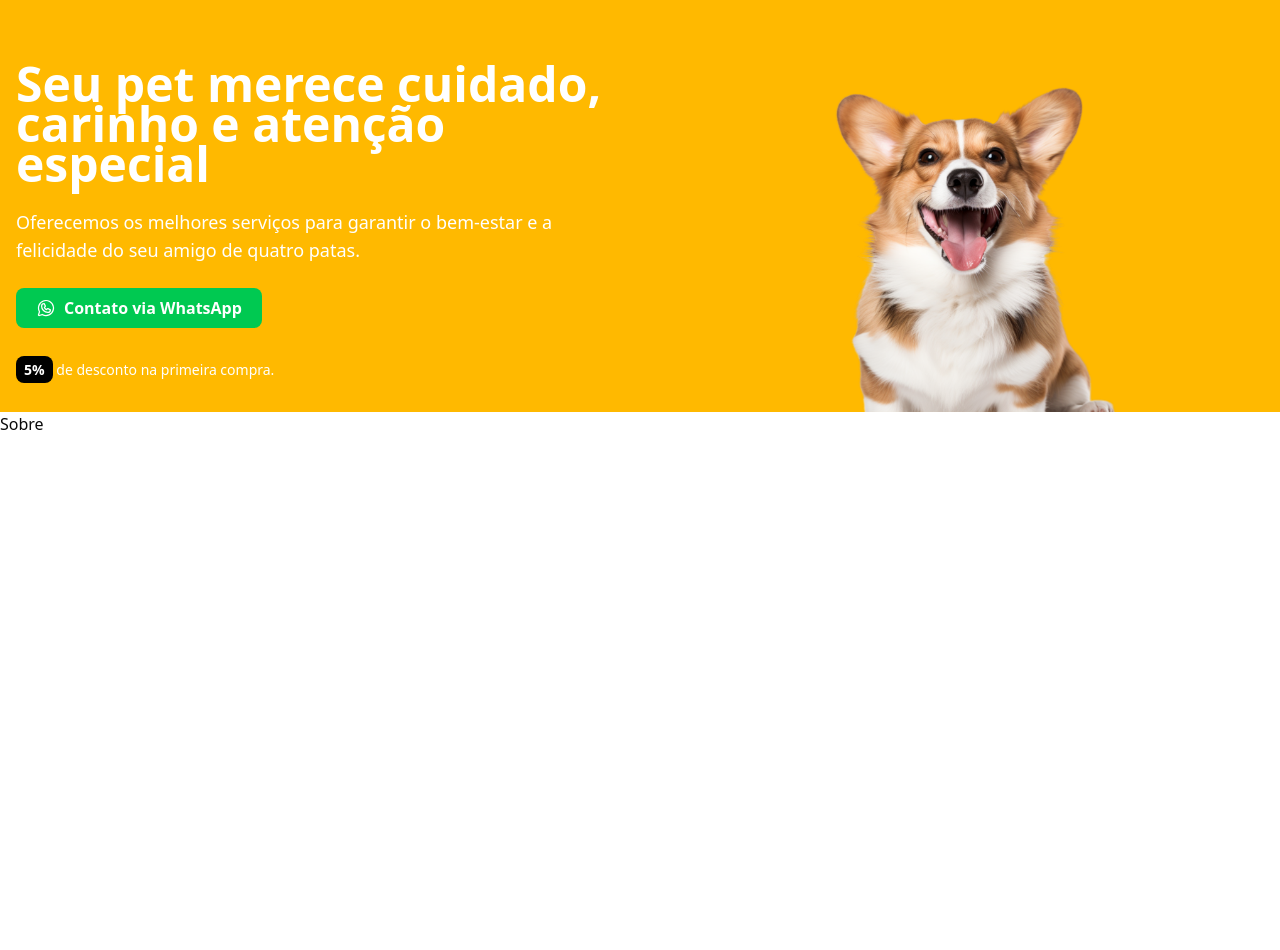
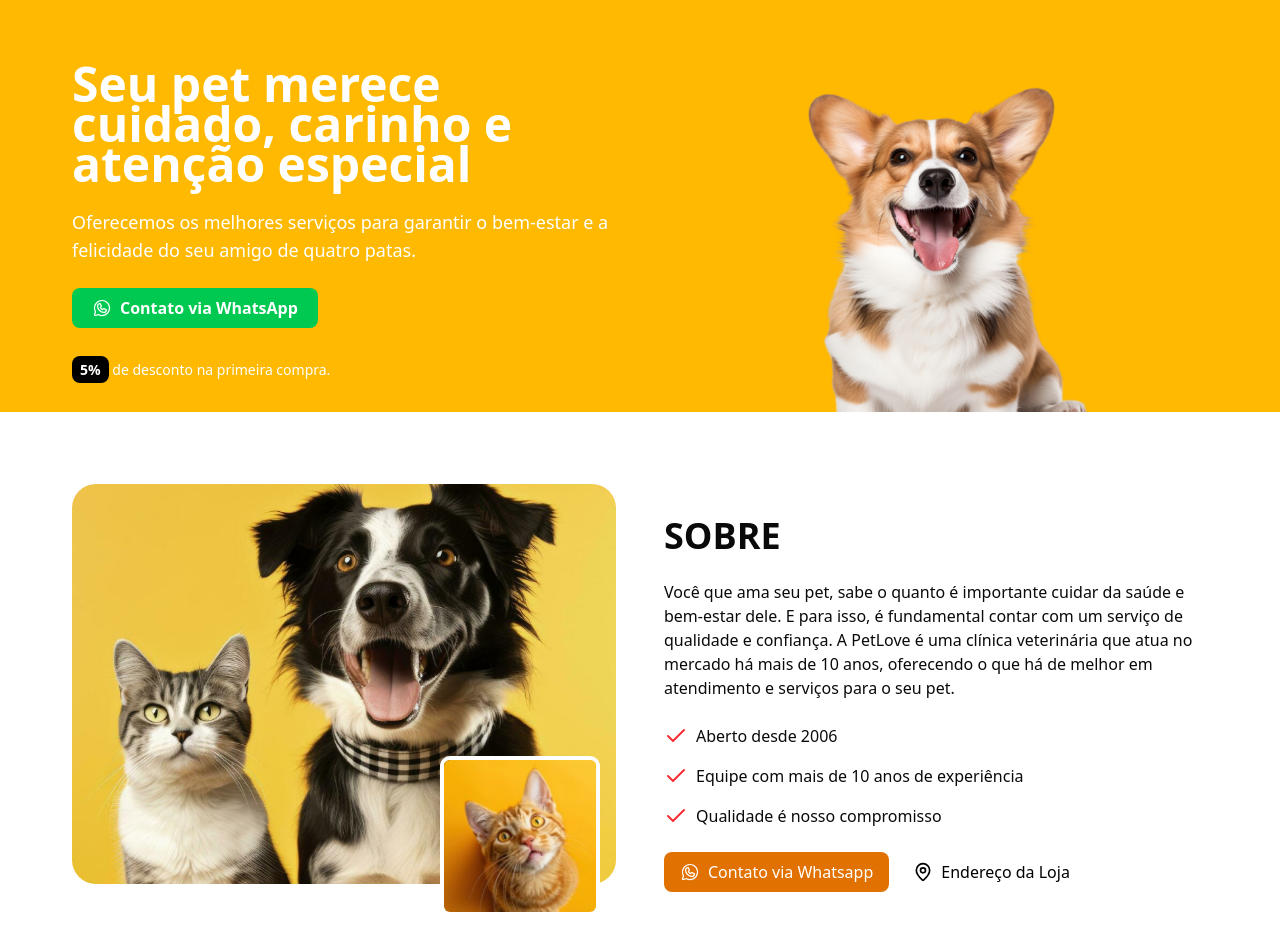
Before and after one commit to dzordii/petdev, a Next.js app: page / in a window 1280 px wide. Shown: the top 950 px of the page. Before the commit the page ends 800 px from the top, so only its background shows below. Built offline with nearby package versions, Linux system fonts and the light colour scheme.

Commit message:
about section

```diff
--- a/src/app/_components/About.tsx
+++ b/src/app/_components/About.tsx
@@ -1,7 +1,80 @@
+import Image from "next/image";
+import about1Img from "../../../public/about-1.png";
+import about2Img from "../../../public/about-2.png";
+import { Check, MapPin } from "lucide-react";
+import { WhatsappLogo } from "@phosphor-icons/react/dist/ssr";
+
 export function About() {
-    return(
-        <section>
-            <h1>Sobre</h1>
-        </section>
-    )
+  return (
+    <section className="bg-50 py-16 lg:px-14">
+      <div className="container mx-auto">
+        <div className="grid grid-cols-1 lg:grid-cols-2 gap-12 items-center px-4">
+          <div className="relative">
+            <div className="relative w-full h-[400px] rounded-3xl overflow-hidden">
+              <Image
+                src={about1Img}
+                alt="Foto do Cachorro"
+                fill
+                quality={100}
+                className="object-cover hover:scale-110 duration-300"
+                priority
+              />
+            </div>
+            <div className="absolute w-40 h-40 right-4 -bottom-8 rounded-lg border-4 overflow-hidden border-white">
+              <Image
+                src={about2Img}
+                alt="Foto do Cachorro 2"
+                fill
+                quality={100}
+                priority
+              />
+            </div>
+          </div>
+
+          <div className="space-y-6 mt-10">
+            <h2 className="text-4xl font-bold">SOBRE</h2>
+            <p>
+              Você que ama seu pet, sabe o quanto é importante cuidar da saúde e
+              bem-estar dele. E para isso, é fundamental contar com um serviço
+              de qualidade e confiança. A PetLove é uma clínica veterinária que
+              atua no mercado há mais de 10 anos, oferecendo o que há de melhor
+              em atendimento e serviços para o seu pet.
+            </p>
+
+            <ul className="space-y-4">
+              <li className="flex items-center gap-2">
+                <Check className="text-red-500" />
+                Aberto desde 2006
+              </li>
+              <li className="flex items-center gap-2">
+                <Check className="text-red-500" />
+                Equipe com mais de 10 anos de experiência
+              </li>
+              <li className="flex items-center gap-2">
+                <Check className="text-red-500" />
+                Qualidade é nosso compromisso
+              </li>
+            </ul>
+
+            <div className="flex gap-2">
+              <a
+                href="#"
+                className="bg-amber-600 text-white flex items-center justify-center w-fit gap-2 px-4 py-2 rounded-md"
+              >
+                <WhatsappLogo className="w-5 h-5 text-white" />
+                Contato via Whatsapp
+              </a>
+              <a
+                href="#"
+                className="text-black flex items-center justify-center w-fit gap-2 px-4 py-2 rounded-md"
+              >
+                <MapPin className="w-5 h-5 text-black" />
+                Endereço da Loja
+              </a>
+            </div>
+          </div>
+        </div>
+      </div>
+    </section>
+  );
 }
--- a/src/app/_components/Hero.tsx
+++ b/src/app/_components/Hero.tsx
@@ -4,7 +4,7 @@
 
 export function Hero() {
   return (
-    <section className="bg-amber-400 text-white relative overflow-hidden">
+    <section className="bg-amber-400 text-white relative overflow-hidden lg:px-14">
       <div>
         <Image
           src={dogImg}
```
